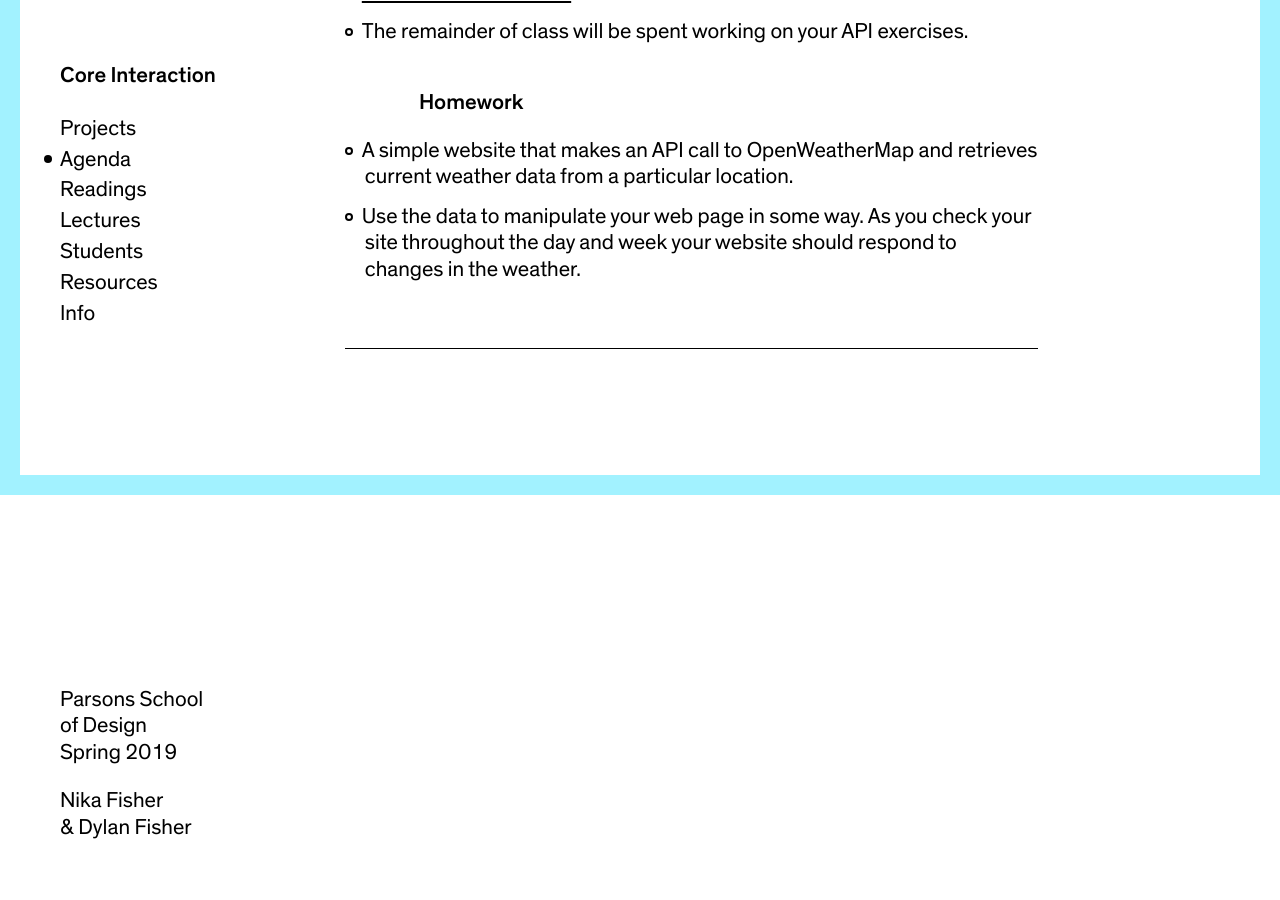
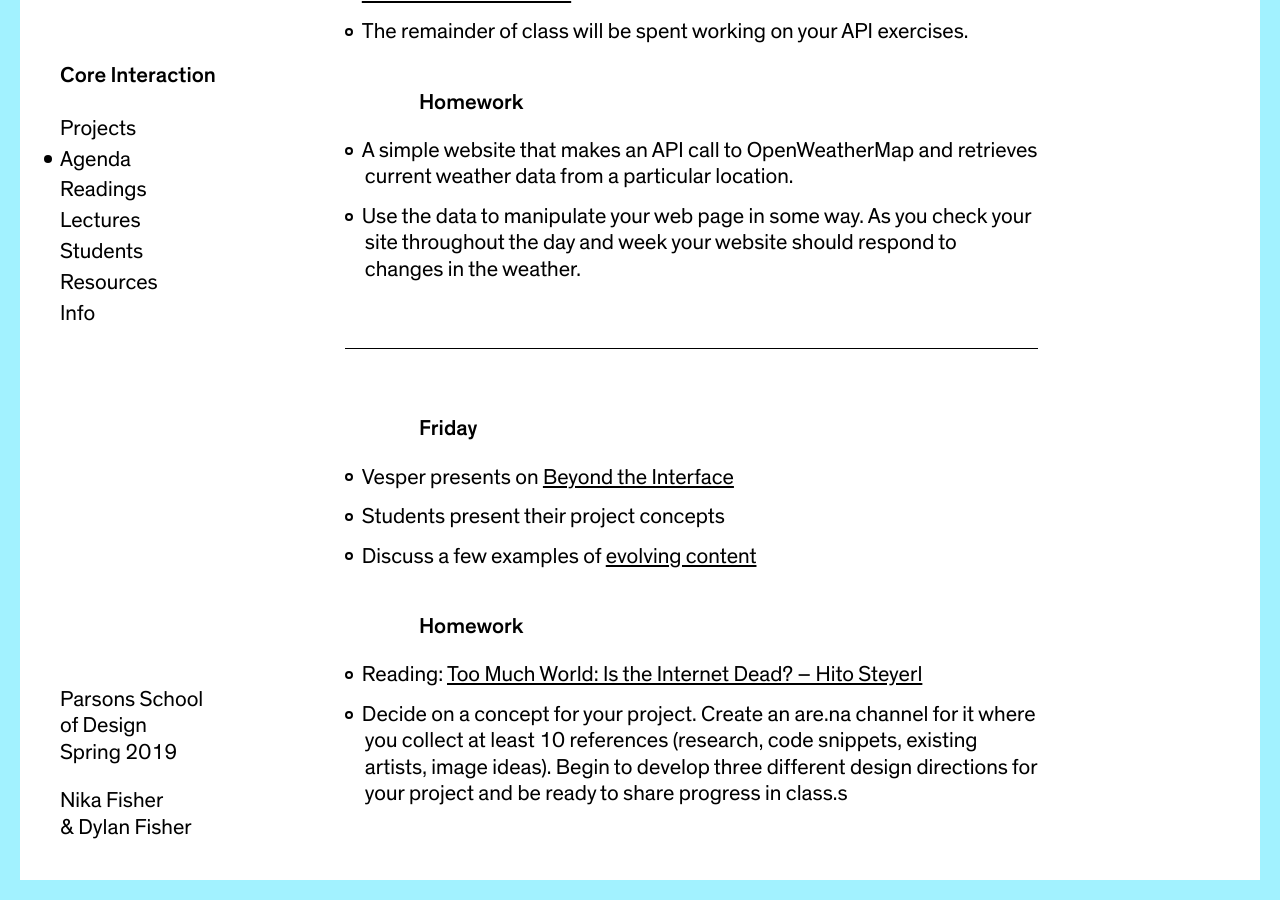
Before and after one commit to dylanfisher/ci19, a Jekyll site: the page built from _agendas/week-11.md, in a window 1280 px wide and 900 px high, scrolled down 928 px. Built offline with Jekyll 4.4.1, drawn with Linux system fonts in a browser that asks for light colours.

Commit message:
Add agenda

```diff
--- a/_agendas/week-11.md
+++ b/_agendas/week-11.md
@@ -29,3 +29,13 @@ date_range:       4/9 – 4/12
   should respond to changes in the weather.
 
 ---
+
+### Friday
+- Vesper presents on [Beyond the Interface](https://voices.basedesign.com/beyond-the-interface-6ab9dd725c5d)
+- Students present their project concepts
+- Discuss a few examples of [evolving content](https://paper.dropbox.com/doc/Evolving-Content--AbFLwzLLILR~di7UsMUsiflPAQ-4GwTXZtD3CbcPUESw0Jj2)
+
+### Homework
+
+- Reading: [Too Much World: Is the Internet Dead? – Hito Steyerl](https://www.e-flux.com/journal/49/60004/too-much-world-is-the-internet-dead/)
+- Decide on a concept for your project. Create an are.na channel for it where you collect at least 10 references (research, code snippets, existing artists, image ideas). Begin to develop three different design directions for your project and be ready to share progress in class.s
```
